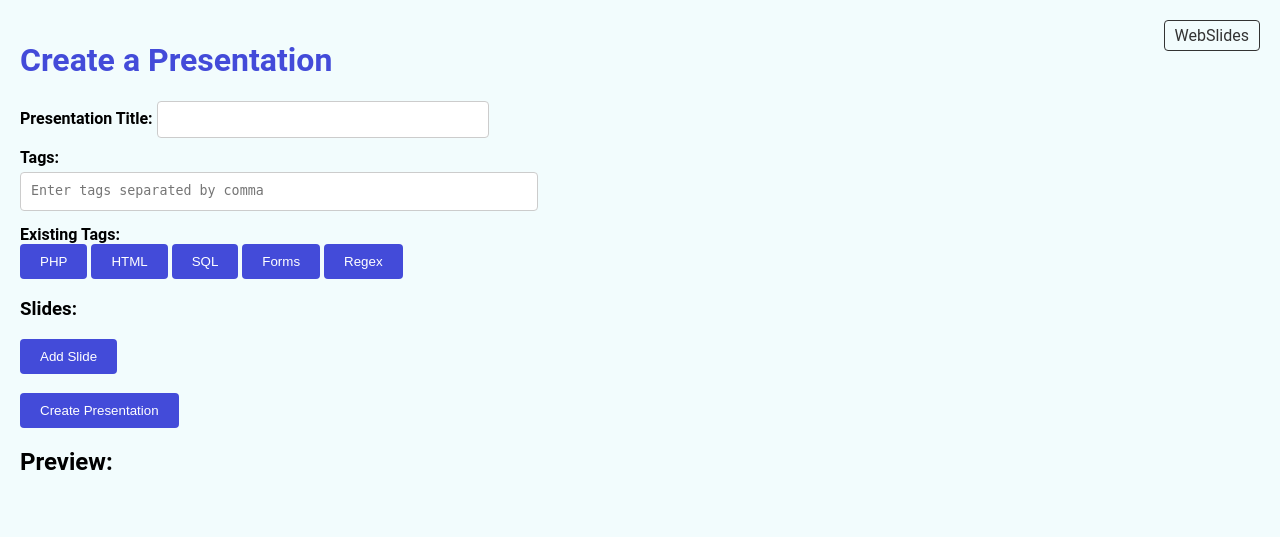
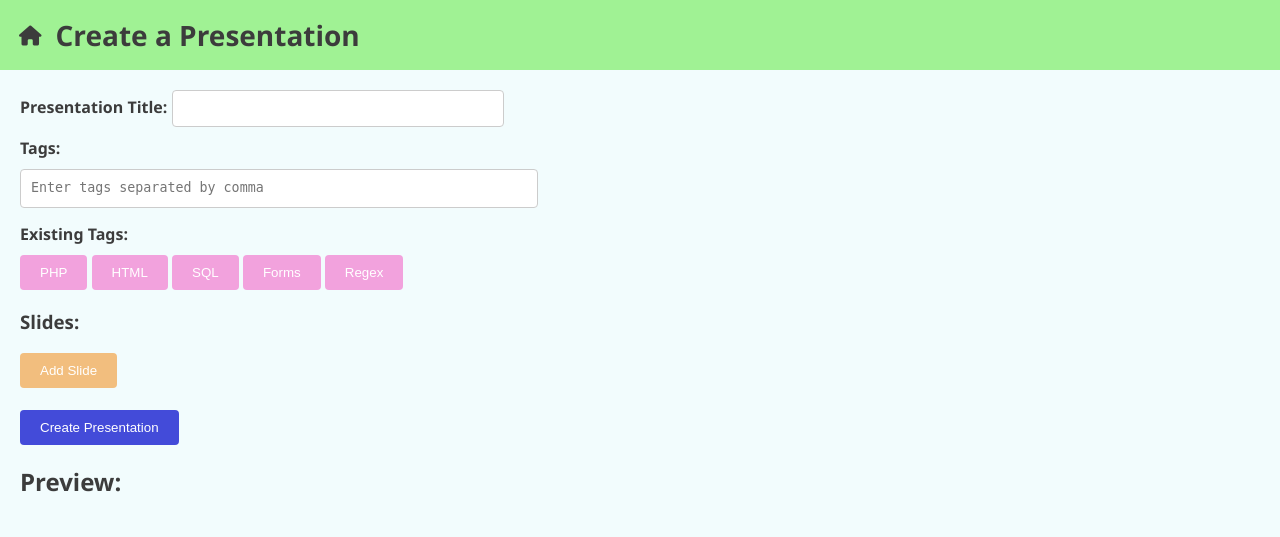
Before and after one commit to ssevdeva/web-project, a PHP site: page /php/create-presentation.php in a window 1280 px wide. Shown: the top 537 px of the page. Run offline with PHP 8.4, Linux system fonts and the light colour scheme; data comes from the database, SQL or seed files in the repository.

Commit message:
Style changes

```diff
--- a/css/colors.css
+++ b/css/colors.css
@@ -4,4 +4,5 @@
   --color-secondary: #F2A2DD;
   --color-accent: #A0F294;
   --color-warning: #F2BE7E;
+  --color-text: #3c3c3c;
 }
--- a/css/create-presentation.css
+++ b/css/create-presentation.css
@@ -1,26 +1,44 @@
 @import 'colors.css';
 
 body {
-    font-family: 'Roboto', sans-serif;
+  font-family: 'Segoe UI', Tahoma, Geneva, Verdana, sans-serif;
   margin: 0;
-    padding: 20px;
   background-color: var(--color-background);
   background-size: cover;
   position: relative;
+  color: var(--color-text)
+}
+
+.navbar {
+  background-color: var(--color-accent);
+  padding: 15px 30px 15px 15px;
+  display: flex;
+  align-items: center;
+  height: 40px;
+}
+
+main {
+  padding: 20px;
 }
 
 h1 {
-    color: #434BD9;
+  font-size: 28px;
+  color: var(--color-text);
 }
 
-  .nav-button {
-    float: right;
-    font-size: 16px;
+.home-button {
+  margin-right: 10px;
+  font-size: 20px;
+  color: var(--color-text);
   text-decoration: none;
-    color: #333;
-    padding: 5px 10px;
-    border: 1px solid #333;
-    border-radius: 4px;
+  padding: 4px;
+  box-sizing: border-box;
+  border-radius: 5px;
+}
+
+.home-button:hover {
+  box-shadow: 0 0 20px rgba(0, 0, 0, 0.4);
+  text-shadow: 0 0 20px rgba(255, 255, 255, 0.4);
 }
 
 form {
@@ -39,9 +57,34 @@ body {
   border-radius: 4px;
 }
 
+button[type="button"] {
+  color: #fff;
+  padding: 10px 20px;
+  border: none;
+  border-radius: 4px;
+  cursor: pointer;
+}
+
+button[type="button"]:hover {
+  box-shadow: 0 0 20px rgba(0, 0, 0, 0.4);
+}
+
+#add-slide {
+  background-color: var(--color-warning);
+}
+
+.tag {
+  background-color: var(--color-secondary);
+}
+
+#existing-tags-label {
+  display: block;
+  margin-bottom: 10px;
+}
+
 #tags-label {
   display: block;
-    margin-bottom: 5px;
+  margin-bottom: 10px;
 }
 
 #tags-textarea {
@@ -54,26 +97,13 @@ body {
   resize: none;
 }
 
-  button[type="button"] {
-    background-color: #434BD9;
+#create-presentation-button {
+  background-color: var(--color-primary);
   color: #fff;
   padding: 10px 20px;
   border: none;
   border-radius: 4px;
   cursor: pointer;
-  }
-
-  #create-presentation-button {
-    background-color: #434BD9;
-    color: #fff;
-    padding: 10px 20px;
-    border: none;
-    border-radius: 4px;
-    cursor: pointer;
-  }
-
-  button[type="submit"] {
-    background-color: #A0F294;
 }
 
 #slides-container textarea {
--- a/php/create-presentation.php
+++ b/php/create-presentation.php
@@ -94,12 +94,18 @@ if ($_SERVER['REQUEST_METHOD'] === 'POST') {
 <html>
 <head>
     <title>Presentation Creator</title>
+    <link rel="stylesheet" href="https://cdnjs.cloudflare.com/ajax/libs/font-awesome/6.0.0-beta2/css/all.min.css" integrity="sha512-..." crossorigin="anonymous" />
     <link rel="stylesheet" type="text/css" href="../css/create-presentation.css">
 </head>
 <body>
-    <a class="nav-button" href="index.php">WebSlides</a>
+    <header class="navbar">
+        <div class="home-button-conatiner">
+            <a class="home-button" href="index.php"><i class="fas fa-home"></i></a>
+        </div>
         <h1>Create a Presentation</h1>
+    </header>
 
+    <main>
         <form method="post" action="<?php echo $_SERVER['PHP_SELF']; ?>">
             <label for="title-input">Presentation Title:</label>
             <input id="title-input" type="text" name="title" required><br>
@@ -108,7 +114,7 @@ if ($_SERVER['REQUEST_METHOD'] === 'POST') {
             <textarea id="tags-textarea" name="tags" placeholder="Enter tags separated by comma" maxlength="50" required></textarea><br>
 
             <div id="existingTags">
-            <label>Existing Tags:</label>
+                <label id="existing-tags-label">Existing Tags:</label>
                 <div id="tag-list">
                     <?php foreach ($existingTags as $tag): ?>
                         <button type="button" class="tag" onclick="addTag('<?php echo $tag; ?>')"><?php echo $tag; ?></button>
@@ -129,6 +135,7 @@ if ($_SERVER['REQUEST_METHOD'] === 'POST') {
 
         <h2>Preview:</h2>
         <div id="preview-container"></div>
+    </main>
     <script src="../js/create-presentation.js"></script>
 </body>
 </html>
```
Also changed, not shown: css/index.css (+37 -9 lines), php/index.php (+7 -5 lines). Lines whose indentation alone changed are shown as unchanged.
